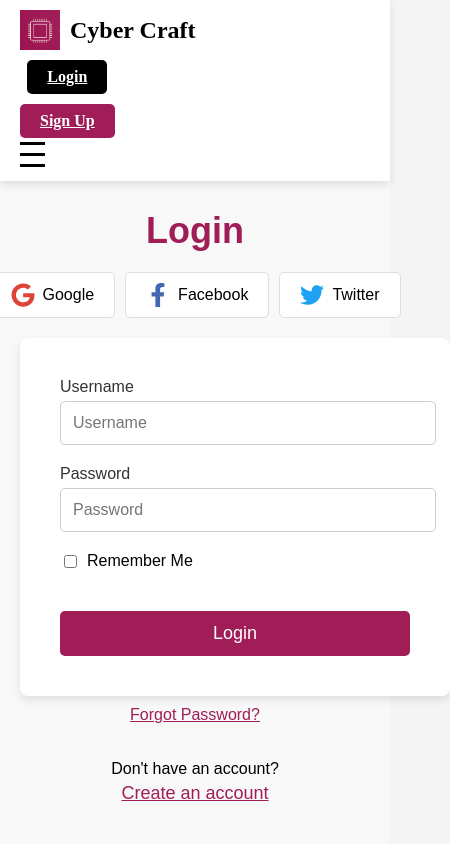
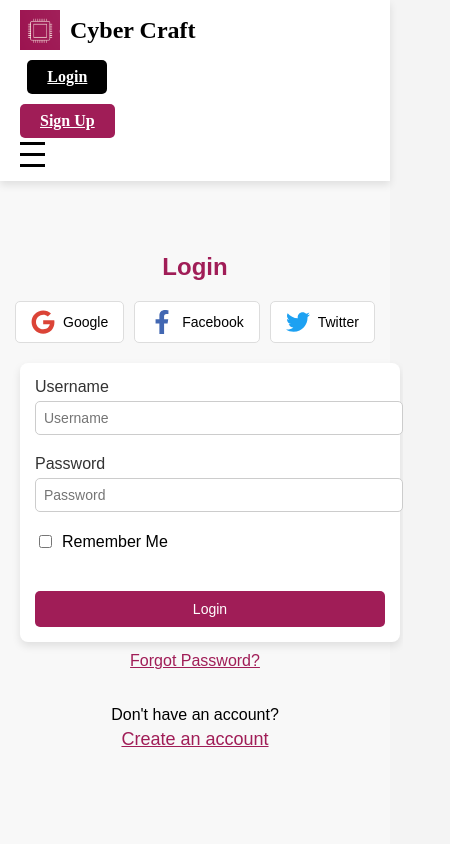
Before and after one commit to Vasudev9999/Cyber_Craft, a React (Vite) app in the folder Frontend/: page /login in a window 390 px wide. Shown: the top 844 px of the page, 450 px wide, since content can reach past the window. Built offline with nearby package versions, Linux system fonts and the light colour scheme; no server answers; a web font is replaced by a local one.

Commit message:
login changes

```diff
--- a/Frontend/src/components/LoginPage.css
+++ b/Frontend/src/components/LoginPage.css
@@ -4,14 +4,14 @@
   justify-content: center;
   align-items: center;
   min-height: 100vh;
-    background-color: #f8f8f8; /* Light background */
+  background-color: #f8f8f8;
   font-family: 'Arial', sans-serif;
   padding: 20px;
 }
 
 .login-page h2 {
   font-size: 36px;
-    color: #a01d57; /* Matching the red footer color */
+  color: #a01d57;
   margin-bottom: 20px;
 }
 
@@ -50,7 +50,7 @@
 }
 
 .form-group {
-    margin-bottom: 20px; /* Space between form fields */
+  margin-bottom: 20px;
 }
 
 .form-group label {
@@ -71,29 +71,29 @@
 .checkbox-group {
   display: flex;
   align-items: center;
-    margin-top: 20px; /* Space above checkbox group */
-    margin-bottom: 20px; /* Space below checkbox group */
+  margin-top: 20px;
+  margin-bottom: 20px;
 }
 
 .checkbox-group input {
-    margin-right: 10px; /* Space between checkbox and label */
+  margin-right: 10px;
 }
 
 .login-form button {
   width: 100%;
   padding: 12px;
-    background-color: #a01d57; /* Red button */
+  background-color: #a01d57;
   color: white;
   border: none;
   border-radius: 5px;
   font-size: 18px;
   cursor: pointer;
   transition: background-color 0.3s ease;
-    margin-top: 20px; /* Space above the button */
+  margin-top: 20px;
 }
 
 .login-form button:hover {
-    background-color: #870c45; /* Darker red on hover */
+  background-color: #870c45;
 }
 
 .error-message {
@@ -131,3 +131,50 @@
 .register-link a:hover {
   text-decoration: underline;
 }
+
+/* Responsive Design */
+@media (max-width: 768px) {
+  .login-page h2 {
+    font-size: 28px;
+  }
+
+  .login-form {
+    padding: 20px;
+  }
+
+  .form-group input {
+    padding: 10px;
+    font-size: 14px;
+  }
+
+  .login-form button {
+    font-size: 16px;
+    padding: 10px;
+  }
+}
+
+@media (max-width: 480px) {
+  .login-page h2 {
+    font-size: 24px;
+  }
+
+  .social-button {
+    padding: 8px 15px;
+    font-size: 14px;
+  }
+
+  .login-form {
+    padding: 15px;
+    max-width: 100%;
+  }
+
+  .form-group input {
+    padding: 8px;
+    font-size: 14px;
+  }
+
+  .login-form button {
+    padding: 10px;
+    font-size: 14px;
+  }
+}
--- a/Frontend/src/components/Navigation/Navbar.css
+++ b/Frontend/src/components/Navigation/Navbar.css
@@ -150,7 +150,7 @@
 }
 
 .navbar.hidden {
-  top: -60px; /* Adjust based on your navbar height */
+  top: -300px; /* Adjust based on your navbar height */
 }
 
 /* Responsive Design */
--- a/Frontend/src/components/Navigation/Navbar.jsx
+++ b/Frontend/src/components/Navigation/Navbar.jsx
@@ -67,6 +67,9 @@ const Navbar = ({ isLoggedIn, handleLogout }) => {
         <Link to="/custom-pc" className={`navbar-link ${location.pathname === '/custom-pc' ? 'active' : ''}`}>
           Custom PC
         </Link>
+        <Link to="/peripherals" className={`navbar-link ${location.pathname === '/peripherals' ? 'active' : ''}`}>
+          Other
+        </Link>
         <Link to="/cart" className={`navbar-link ${location.pathname === '/cart' ? 'active' : ''}`}>
           Cart
         </Link>
--- a/Frontend/src/components/RegisterPage.css
+++ b/Frontend/src/components/RegisterPage.css
@@ -1,17 +1,18 @@
+/* Similar responsive adjustments as in LoginPage.css */
 .register-page {
   display: flex;
   flex-direction: column;
   justify-content: center;
   align-items: center;
   min-height: 100vh;
-    background-color: #f8f8f8; /* Light background */
+  background-color: #f8f8f8;
   font-family: 'Arial', sans-serif;
   padding: 20px;
 }
 
 .register-page h2 {
   font-size: 36px;
-    color: #a01d57; /* Matching the red footer color */
+  color: #a01d57;
   margin-bottom: 20px;
 }
 
@@ -71,7 +72,7 @@
 .register-form button {
   width: 100%;
   padding: 12px;
-    background-color: #a01d57; /* Red button */
+  background-color: #a01d57;
   color: white;
   border: none;
   border-radius: 5px;
@@ -81,7 +82,7 @@
 }
 
 .register-form button:hover {
-    background-color: #870c45; /* Darker red on hover */
+  background-color: #870c45;
 }
 
 .error-message {
@@ -108,3 +109,50 @@
 .login-link a:hover {
   text-decoration: underline;
 }
+
+/* Responsive Design */
+@media (max-width: 768px) {
+  .register-page h2 {
+    font-size: 28px;
+  }
+
+  .register-form {
+    padding: 20px;
+  }
+
+  .form-group input {
+    padding: 10px;
+    font-size: 14px;
+  }
+
+  .register-form button {
+    font-size: 16px;
+    padding: 10px;
+  }
+}
+
+@media (max-width: 480px) {
+  .register-page h2 {
+    font-size: 24px;
+  }
+
+  .social-button {
+    padding: 8px 15px;
+    font-size: 14px;
+  }
+
+  .register-form {
+    padding: 15px;
+    max-width: 100%;
+  }
+
+  .form-group input {
+    padding: 8px;
+    font-size: 14px;
+  }
+
+  .register-form button {
+    padding: 10px;
+    font-size: 14px;
+  }
+}
```
Also changed, not shown: Frontend/src/components/Modal.jsx (deleted, +0 -69 lines). Lines whose indentation alone changed are shown as unchanged.
